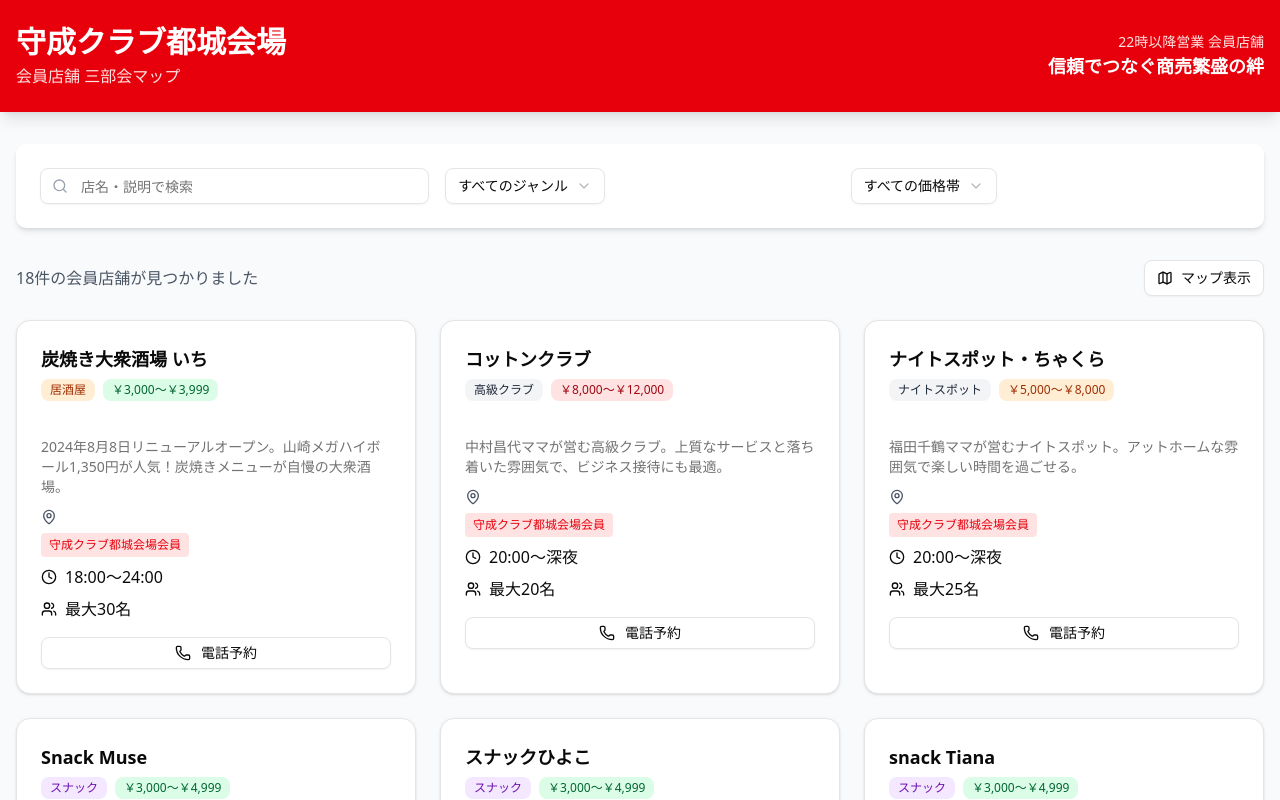
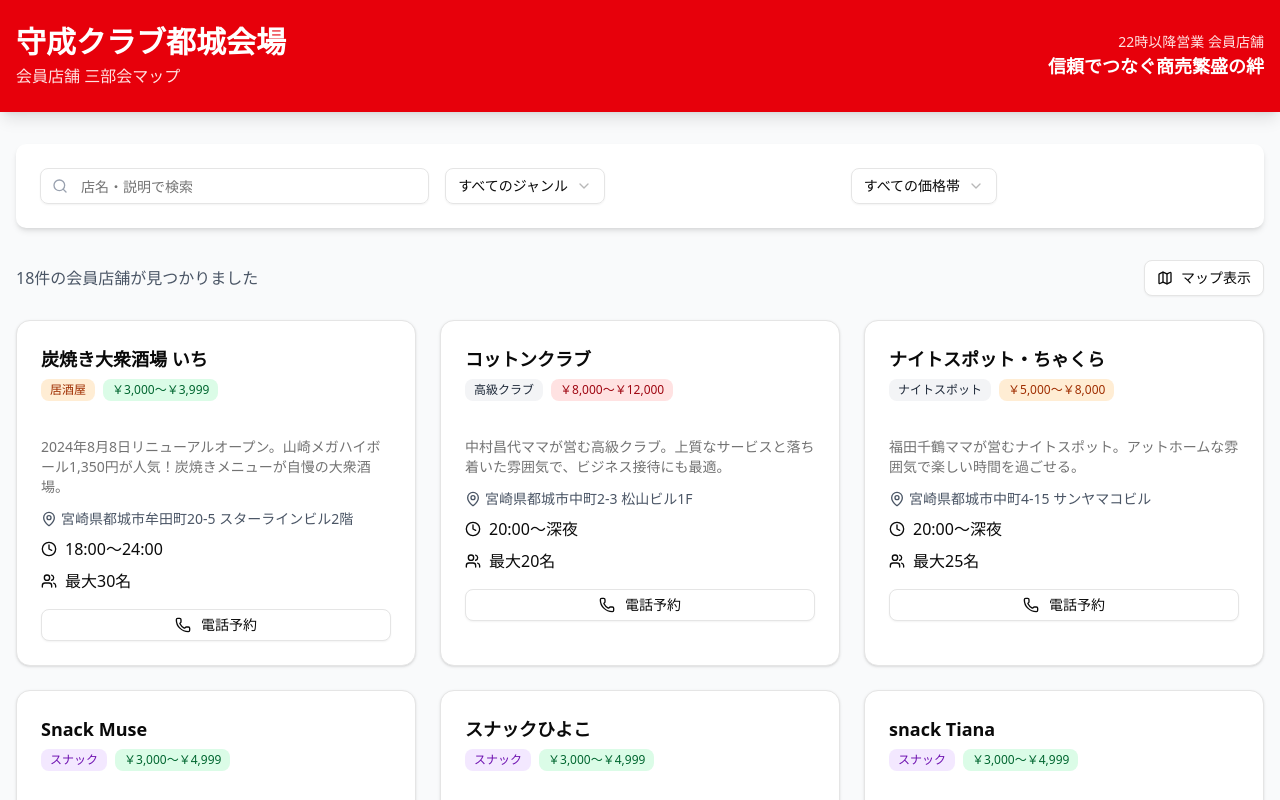
Before and after one commit to OfficePlata/shusei-miyakonojo-map, a React (Vite) app: page / in a window 1280 px wide. Shown: the top 800 px of the page. Built offline with nearby package versions, Linux system fonts and the light colour scheme.

Commit message:
Update App.jsx

```diff
--- a/src/App.jsx
+++ b/src/App.jsx
@@ -167,13 +167,9 @@ function App() {
                 <div className="space-y-2 mt-3">
                   <div className="flex items-center text-sm text-gray-600 mb-2">
                     <MapPin className="w-4 h-4 mr-1" />
-                    <span>{restaurants.address}</span>
+                    <span>{restaurant.address}</span>
                   </div>
-                  <div className="flex items-center text-sm text-red-600 mb-2">
-                    <span className="bg-red-100 px-2 py-1 rounded text-xs font-medium">
-                      {restaurant.memberType}
-                    </span>
-                  </div>
+
                   <div className="flex items-center gap-2">
                     <Clock className="h-4 w-4" />
                     <span>{restaurant.openingHours}</span>
@@ -191,8 +187,8 @@ function App() {
                       className="flex-1"
                       onClick={(e) => {
                         e.stopPropagation();
-                        if (restaurants.phoneNumber) {
-                          window.open(`tel:${restaurants.phoneNumber}`, '_self');
+                        if (restaurant.phoneNumber) {
+                          window.open(`tel:${restaurant.phoneNumber}`, '_self');
                         } else {
                           alert('電話番号が登録されていません。直接お店にお問い合わせください。');
                         }
```
